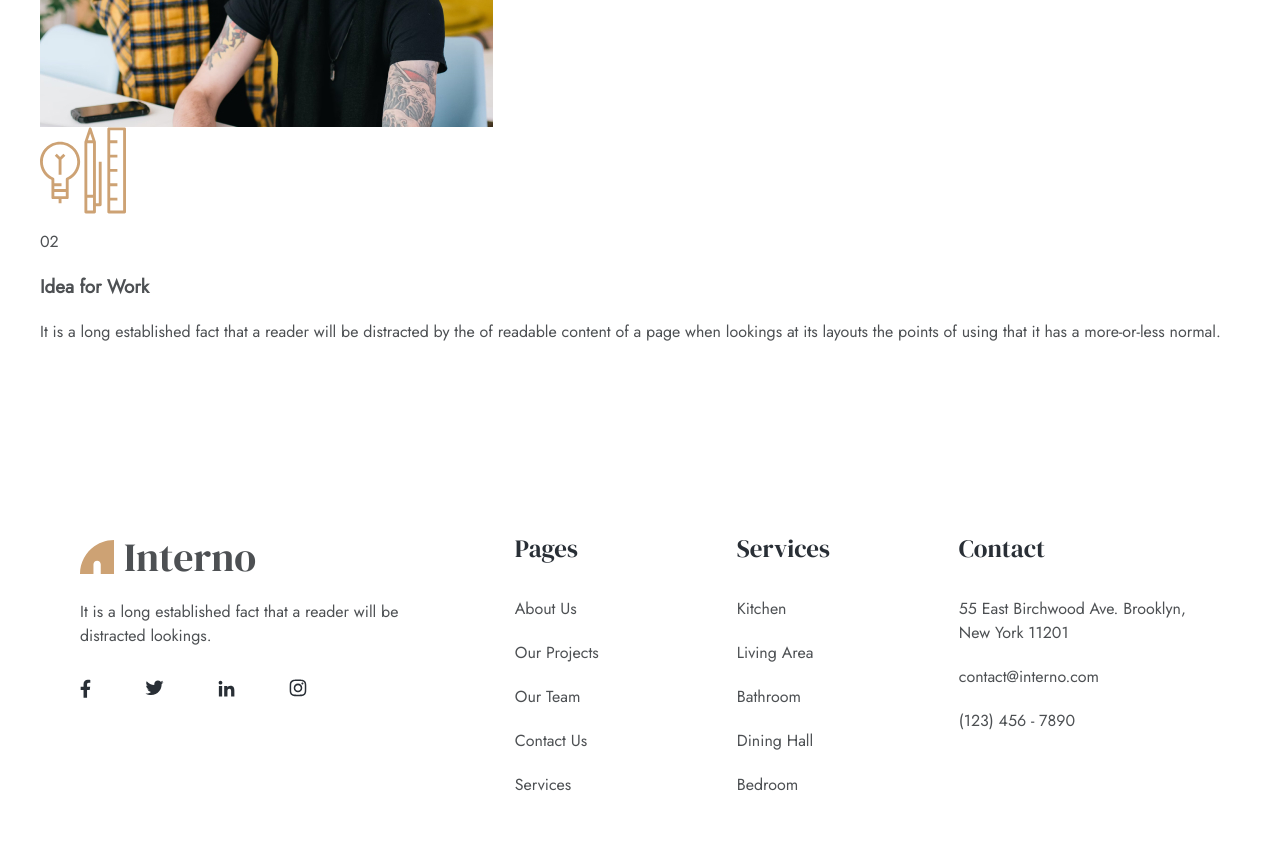
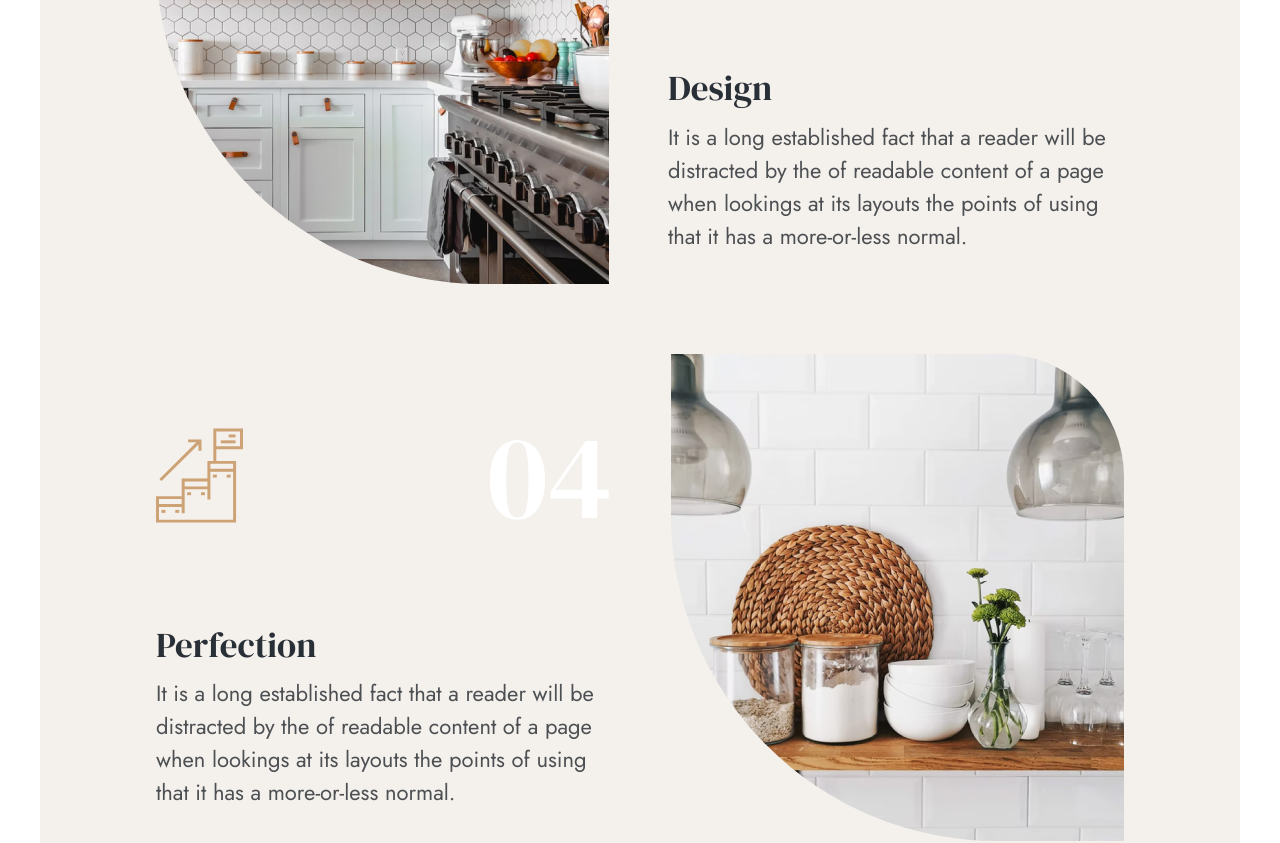
Before and after one commit to Lukas-Daugela/React-Vite-Interno, a React (Vite) app: page /services in a window 1280 px wide. Shown: the part 1740-2583 px from the top of the page. Built offline with nearby package versions, Linux system fonts and the light colour scheme.

Commit message:
Added styles and remaining information

```diff
--- a/src/components/SectionServiceWorkflow/SectionServiceWorkflow.jsx
+++ b/src/components/SectionServiceWorkflow/SectionServiceWorkflow.jsx
@@ -10,23 +10,21 @@ export default function SectionServiceWorkflow() {
   return (
     <div className={cn('workflow')}>
       <h2 className={cn('workflow__title')}>How We Work</h2>
-      <p className={cn('workflow__desciption')}>
+      <p className={cn('workflow__description')}>
         It is a long established fact will be distracted.Lorem Ipsum is simply dummy text
         of the printing and typesetting industry.
       </p>
       <div className={cn('workflow-steps')}>
         {texts.map((text) => (
           <div key={text.id} className={cn('workflow-step')}>
-            <img src={text.imgUrl} alt="" className={cn('workflow-step')} />
+            <img src={text.imgUrl} alt="" className={cn('workflow-step__image')} />
             <div className={cn('text-side')}>
               <div className={cn('text-side__icon-container')}>
                 <img src={text.iconUrl} alt="" />
-                <p className={cn('text-side__icon-container')}>{text.step}</p>
+                <p className={cn('text-side__number')}>{text.step}</p>
               </div>
-              <div className={cn('text-side__text-container')}>
-                <h3>{text.title}</h3>
-                <p>{text.description}</p>
-              </div>
+              <h3 className={cn('text-side__title')}>{text.title}</h3>
+              <p className={cn('text-side__description')}>{text.description}</p>
             </div>
           </div>
         ))}
--- a/src/components/SectionServiceWorkflow/SectionServiceWorkflow.module.scss
+++ b/src/components/SectionServiceWorkflow/SectionServiceWorkflow.module.scss
@@ -1,67 +1,81 @@
 @import '../../sass/mixins/index';
 
 .workflow {
-  display: grid;
-  gap: 8rem;
-  @include padding-y($top: 10rem, $bottom: 10rem);
+  background-color: var(--color-tertiary);
+  border-radius: 70px;
+  padding: 16rem 11.6rem;
+  text-align: center;
 
-  @include media-query('md') {
-    @include padding-y($top: 20rem, $bottom: 17.3rem);
+  &__title {
+    margin: 0;
+    @include heading-styles('large');
   }
 
-  @include media-query('lg') {
-    gap: 15rem;
+  &__description {
+    margin: 1.5rem auto 10rem;
+    max-width: 80.2rem;
+    @include body-styles('large');
   }
 }
 
-.workflow-single {
+.workflow-steps {
   display: grid;
-  gap: 4.1rem;
+  gap: 7rem;
+}
 
-  @include media-query('lg') {
+.workflow-step {
   display: flex;
+  gap: 5.1rem;
+
+  @include media-query('md') {
+    gap: unset;
     justify-content: space-between;
+  }
 
   &:nth-child(even) {
     flex-direction: row-reverse;
   }
+
+  &__image {
+    border-radius: 0 123px 0 326.5px;
+    max-width: 45.3rem;
+    min-height: 48.5rem;
+    object-fit: cover;
+  }
 }
 
-  &__text-container {
-    align-items: start;
+.text-side {
   display: flex;
   flex-direction: column;
   justify-content: center;
-    max-width: 65rem;
+  max-width: 45.6rem;
 
-    @include media-query('lg') {
-      max-width: 44rem;
+  &__icon-container {
+    align-items: center;
+    display: flex;
+    justify-content: space-between;
   }
+
+  &__number {
+    color: var(--color-white-100);
+    font-family: var(--font-family-primary), sans-serif;
+    font-size: 12rem;
+    line-height: --line-height-heading;
+    margin: 0;
   }
 
   &__title {
-    @include heading-styles('large');
+    margin: 5.8rem 0 1.1rem;
+    @include heading-styles('medium');
   }
 
   &__description {
-    @include padding-y($top: 2.3rem, $bottom: 4.1rem);
+    margin: 0;
     @include body-styles('large');
-  }
-
-  &__image {
-    border-radius: 40px;
-    max-height: 37.7rem;
-    object-fit: cover;
-    width: 100%;
-
-    @include media-query('lg') {
-      border-radius: 70px;
-      max-width: 65.9rem;
-    }
   }
 
   &__title,
   &__description {
-    margin: 0;
+    text-align: start;
   }
 }
--- a/src/components/SectionServiceWorkflow/text/workflowTexts.json
+++ b/src/components/SectionServiceWorkflow/text/workflowTexts.json
@@ -14,5 +14,21 @@
     "description": "It is a long established fact that a reader will be distracted by the of readable content of a page when lookings at its layouts the points of using that it has a more-or-less normal.",
     "iconUrl": "/assets/svg/workflowStepsIcons/second-step-icon.svg",
     "imgUrl": "/assets/images/workflow/workflow-image.jpg"
+  },
+  {
+    "id": 3,
+    "step": "03",
+    "title": "Design",
+    "description": "It is a long established fact that a reader will be distracted by the of readable content of a page when lookings at its layouts the points of using that it has a more-or-less normal.",
+    "iconUrl": "/assets/svg/workflowStepsIcons/third-step-icon.svg",
+    "imgUrl": "/assets/images/workflow/white-kitchen.jpg"
+  },
+  {
+    "id": 4,
+    "step": "04",
+    "title": "Perfection",
+    "description": "It is a long established fact that a reader will be distracted by the of readable content of a page when lookings at its layouts the points of using that it has a more-or-less normal.",
+    "iconUrl": "/assets/svg/workflowStepsIcons/fourth-step-icon.svg",
+    "imgUrl": "/assets/images/workflow/kitchen-shelf.jpg"
   }
 ]
```
Lines whose indentation alone changed are shown as unchanged.
